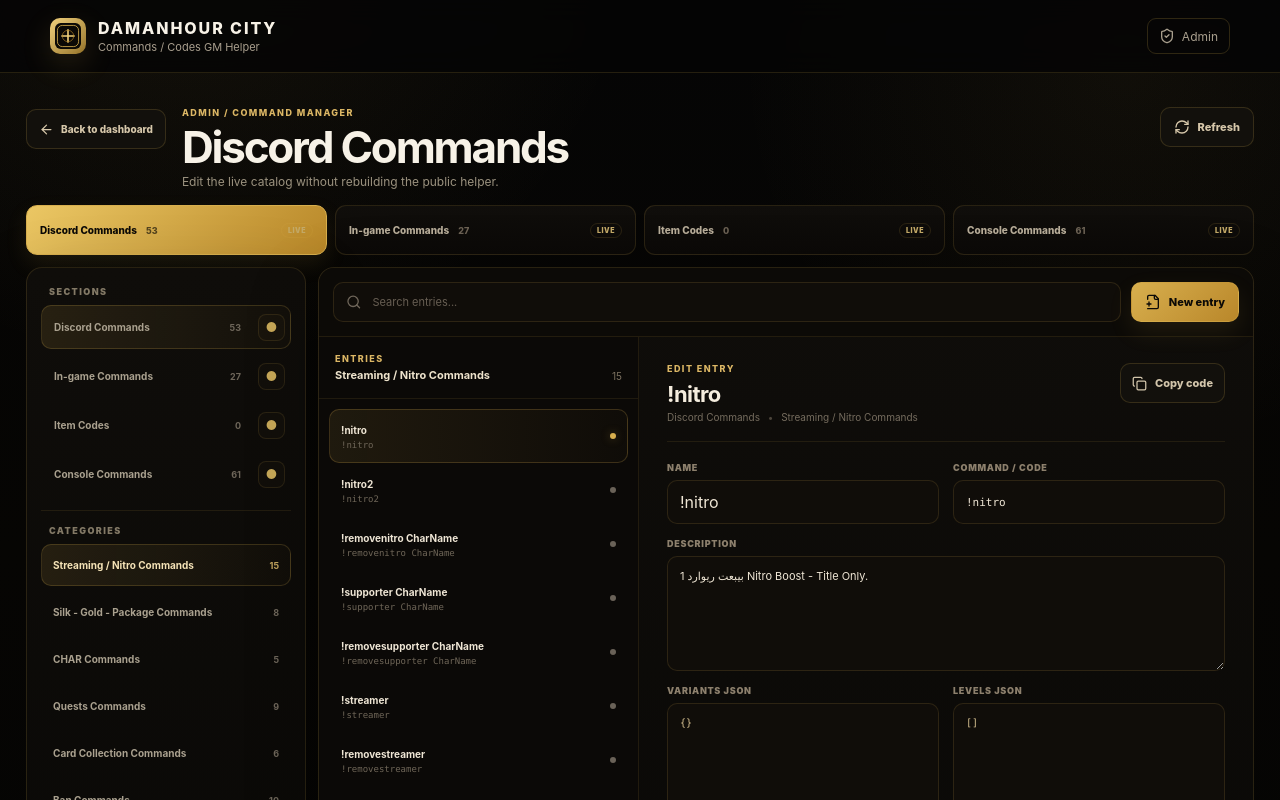
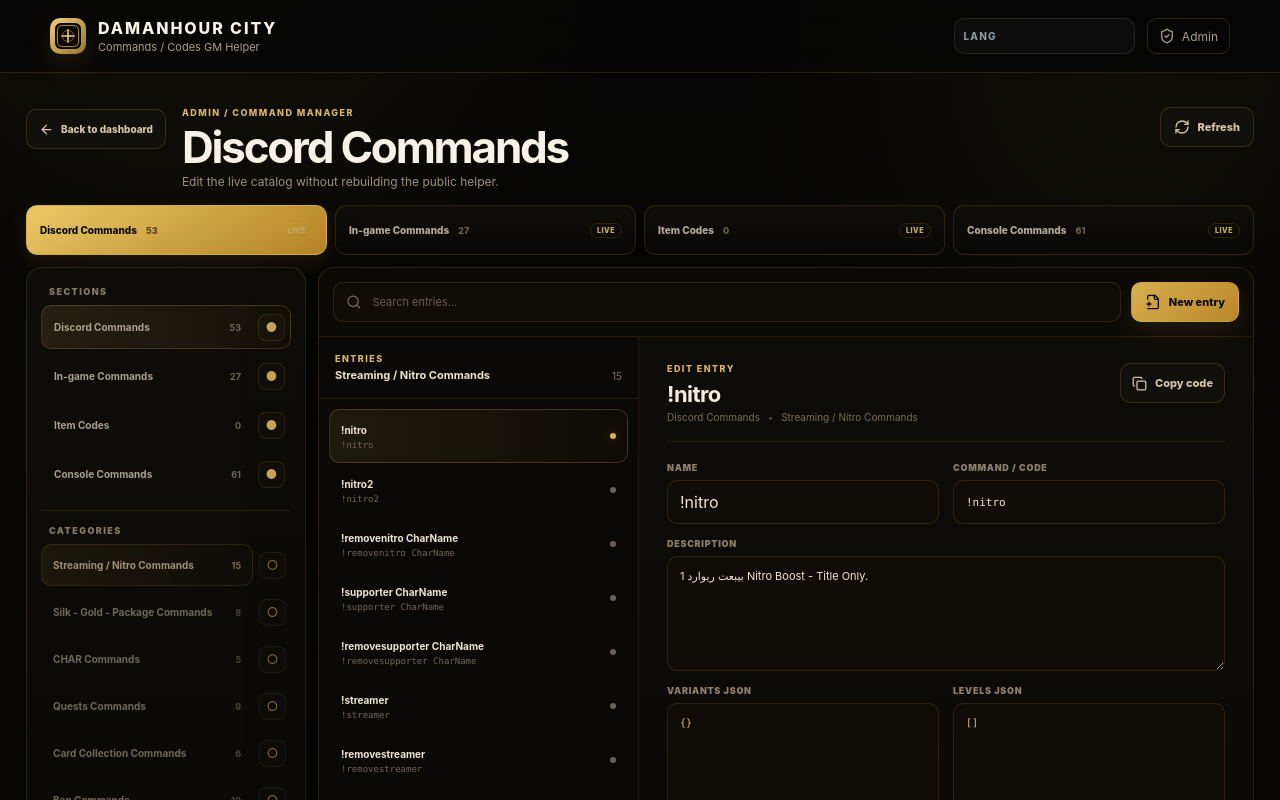
Before and after one commit to nylious/HelperWeb, a Next.js app: page /admin/commands in a window 1280 px wide. Shown: the top 800 px of the page. Built offline with nearby package versions, Linux system fonts and the light colour scheme; no server answers; the database is empty.

Commit message:
Add files via upload

```diff
--- a/app/admin/page.tsx
+++ b/app/admin/page.tsx
@@ -30,7 +30,7 @@
     data: { user },
   } = await supabase.auth.getUser()
 
-  const sections = await getSections()
+  const sections = await getSections(true)
 
   const totalEntries = sections.reduce(
     (total, section) =>
--- a/app/globals.css
+++ b/app/globals.css
@@ -3088,3 +3088,67 @@
   border-color: rgba(216,175,78,.22);
   background: linear-gradient(90deg, rgba(216,175,78,.055), rgba(216,175,78,.02));
 }
+
+
+/* V14 category visibility */
+.editor-category-row {
+  display: flex;
+  align-items: center;
+  gap: 6px;
+}
+.editor-category-row .editor-category-btn {
+  flex: 1;
+  min-width: 0;
+}
+.editor-category-row.hidden {
+  opacity: .62;
+}
+
+.header-actions {
+  display: flex;
+  align-items: center;
+  gap: 12px;
+}
+.language-selector {
+  display: flex;
+  align-items: center;
+  gap: 8px;
+  min-height: 36px;
+  padding: 5px 9px;
+  border: 1px solid rgba(255,255,255,.09);
+  border-radius: 10px;
+  background: rgba(255,255,255,.035);
+}
+.language-label {
+  font-size: 10px;
+  font-weight: 800;
+  letter-spacing: .12em;
+  color: #8e98a3;
+}
+.language-selector #google_translate_element {
+  min-width: 120px;
+}
+.language-selector .goog-te-gadget {
+  font-family: inherit !important;
+  font-size: 0 !important;
+}
+.language-selector .goog-te-gadget-simple {
+  border: 0 !important;
+  background: transparent !important;
+  padding: 0 !important;
+  font-size: 12px !important;
+  color: #e7edf2 !important;
+}
+.language-selector .goog-te-gadget-simple span {
+  color: #e7edf2 !important;
+}
+body .goog-te-banner-frame {
+  display: none !important;
+}
+body {
+  top: 0 !important;
+}
+.goog-tooltip,
+.goog-te-balloon-frame {
+  display: none !important;
+}
--- a/app/layout.tsx
+++ b/app/layout.tsx
@@ -6,6 +6,7 @@
 import { createClient } from '@/lib/supabase/server'
 import AdminAccountMenu from '@/components/AdminAccountMenu'
 import { getSiteSettings } from '@/lib/site-settings'
+import LanguageSelector from '@/components/LanguageSelector'
 
 export const metadata = {
   title: 'Damanhour City GM Helper',
@@ -47,7 +48,10 @@
                 <div className="brand-subtitle">Commands / Codes GM Helper</div>
               </div>
             </Link>
-            <AdminAccountMenu displayName={displayName} isAdmin={isAdmin} />
+            <div className="header-actions">
+              <LanguageSelector />
+              <AdminAccountMenu displayName={displayName} isAdmin={isAdmin} />
+            </div>
           </div>
         </header>
         <main>{children}</main>
--- a/components/AdminCommandEditor.tsx
+++ b/components/AdminCommandEditor.tsx
@@ -13,7 +13,7 @@
   Trash2,
 } from 'lucide-react'
 import { createClient } from '@/lib/supabase/client'
-import { Entry, Section } from '@/lib/types'
+import { Category, Entry, Section } from '@/lib/types'
 
 type Draft = {
   name: string
@@ -112,7 +112,7 @@
       const { data, error } = await supabase
         .from('sections')
         .select(
-          'id,name,slug,description,kind,sort_order,is_visible,categories(id,name,slug,sort_order,entries(id,name,code,description,uses_amount,variants,levels,sort_order,is_visible))',
+          'id,name,slug,description,kind,sort_order,is_visible,categories(id,name,slug,sort_order,is_visible,entries(id,name,code,description,uses_amount,variants,levels,sort_order,is_visible))',
         )
         .order('sort_order')
 
@@ -306,6 +306,37 @@
     }
   }
 
+  async function toggleCategoryVisibility(category: Category) {
+    setVisibilitySaving(true)
+    setStatus('')
+    try {
+      const next = !category.is_visible
+      const { error } = await supabase
+        .from('categories')
+        .update({ is_visible: next })
+        .eq('id', category.id)
+
+      if (error) throw error
+
+      setLocal((current) =>
+        current.map((section) => ({
+          ...section,
+          categories: section.categories.map((item) =>
+            item.id === category.id ? { ...item, is_visible: next } : item,
+          ),
+        })),
+      )
+
+      setStatus(next ? 'Category is visible to visitors.' : 'Category is now hidden from visitors.')
+      setStatusKind('success')
+    } catch (error) {
+      setStatus(error instanceof Error ? error.message : 'Could not update category visibility.')
+      setStatusKind('error')
+    } finally {
+      setVisibilitySaving(false)
+    }
+  }
+
   async function toggleEntryVisibility() {
     if (!selectedEntry) return
 
@@ -447,8 +478,8 @@
             <div className="editor-sidebar-label">CATEGORIES</div>
             <div className="editor-category-list">
               {categories.map((category) => (
+                <div key={category.id} className={`editor-category-row ${category.is_visible ? '' : 'hidden'}`}>
                   <button
-                  key={category.id}
                     className={`editor-category-btn ${category.id === currentCategory?.id ? 'active' : ''}`}
                     onClick={() => {
                       setCategoryId(category.id)
@@ -460,6 +491,17 @@
                     <span>{category.name}</span>
                     <small>{category.entries.length}</small>
                   </button>
+                  <button
+                    type="button"
+                    className="editor-visibility-btn"
+                    title={category.is_visible ? 'Hide category from visitors' : 'Show category to visitors'}
+                    aria-label={category.is_visible ? `Hide ${category.name}` : `Show ${category.name}`}
+                    disabled={visibilitySaving}
+                    onClick={() => toggleCategoryVisibility(category)}
+                  >
+                    {category.is_visible ? '●' : '○'}
+                  </button>
+                </div>
               ))}
             </div>
           </div>
--- /dev/null
+++ b/components/LanguageSelector.tsx
@@ -0,0 +1,53 @@
+'use client'
+
+import Script from 'next/script'
+import { useEffect, useRef } from 'react'
+
+declare global {
+  interface Window {
+    google?: any
+    googleTranslateElementInit?: () => void
+  }
+}
+
+const LANGUAGES = 'en,ar,tr,de,fr,es,pt,ru,pl,ro'
+
+export default function LanguageSelector() {
+  const ready = useRef(false)
+
+  useEffect(() => {
+    window.googleTranslateElementInit = () => {
+      if (ready.current || !window.google?.translate?.TranslateElement) return
+      new window.google.translate.TranslateElement(
+        {
+          pageLanguage: 'en',
+          includedLanguages: LANGUAGES,
+          autoDisplay: false,
+        },
+        'google_translate_element'
+      )
+      ready.current = true
+    }
+
+    if (window.google?.translate?.TranslateElement) {
+      window.googleTranslateElementInit()
+    }
+
+    return () => {
+      delete window.googleTranslateElementInit
+    }
+  }, [])
+
+  return (
+    <>
+      <Script
+        src="https://translate.google.com/translate_a/element.js?cb=googleTranslateElementInit"
+        strategy="afterInteractive"
+      />
+      <div className="language-selector" title="Translate website">
+        <span className="language-label">LANG</span>
+        <div id="google_translate_element" />
+      </div>
+    </>
+  )
+}
--- a/lib/data.ts
+++ b/lib/data.ts
@@ -15,7 +15,7 @@
 }))
 
 const sectionSelect =
-  'id,name,slug,description,kind,sort_order,is_visible,categories(id,name,slug,sort_order,entries(id,name,code,description,uses_amount,variants,levels,sort_order,is_visible))'
+  'id,name,slug,description,kind,sort_order,is_visible,categories(id,name,slug,sort_order,is_visible,entries(id,name,code,description,uses_amount,variants,levels,sort_order,is_visible))'
 
 function hasUsableCatalog(data: unknown): data is Section[] {
   if (!Array.isArray(data) || data.length === 0) return false
@@ -45,6 +45,7 @@
       is_visible: section.is_visible !== false,
       categories: (section.categories ?? []).map((category) => ({
         ...category,
+        is_visible: category.is_visible !== false,
         entries: (category.entries ?? []).map((entry) => ({
           ...entry,
           is_visible: entry.is_visible !== false,
@@ -59,6 +60,7 @@
       .map((section) => ({
         ...section,
         categories: section.categories
+          .filter((category) => category.is_visible)
           .map((category) => ({
             ...category,
             entries: category.entries.filter((entry) => entry.is_visible),
```
Also changed, not shown: components/CommandBrowser.tsx (+26 -1 lines), 1 other file (tests, documents, lock files or other folders). Lines whose indentation alone changed are shown as unchanged.
